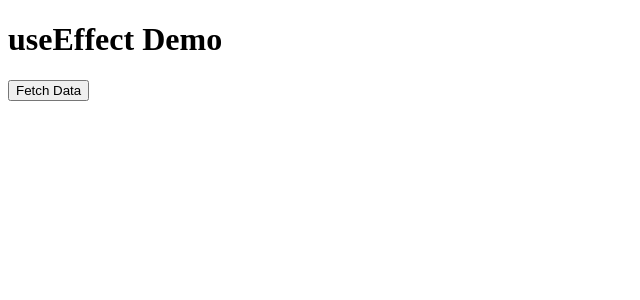
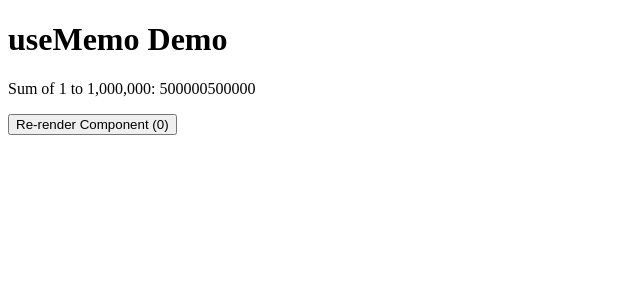
Before and after one commit to phamlong2205/react-hello-world, a React (Create React App) app: page / in a window 1280 px wide. Shown: the top 300 px of the page, without its empty margins (0-640 px from the left). Built offline with nearby package versions, Linux system fonts and the light colour scheme.

Commit message:
Add ExpensiveCalculation component using useMemo

```diff
--- a/src/App.js
+++ b/src/App.js
@@ -1,10 +1,10 @@
 import React from "react";
-import UseEffectDemo from "./UseEffectDemo";
+import ExpensiveCalculation from "./ExpensiveCalculation";
 
 function App() {
   return (
     <div className="h-screen flex items-center justify-center bg-gray-100">
-      <UseEffectDemo />
+      <ExpensiveCalculation />
     </div>
   );
 }
--- /dev/null
+++ b/src/ExpensiveCalculation.js
@@ -0,0 +1,32 @@
+import React, { useState, useMemo } from "react";
+
+function ExpensiveCalculation() {
+  const [count, setCount] = useState(0);
+
+  // Large array of numbers
+  const numbers = Array.from({ length: 1000000 }, (_, i) => i + 1);
+
+  // Expensive sum calculation
+  const expensiveSum = (nums) => {
+    console.log("Running expensive calculation...");
+    return nums.reduce((acc, num) => acc + num, 0);
+  };
+
+  // useMemo prevents unnecessary re-calculation unless numbers change
+  const sum = useMemo(() => expensiveSum(numbers), [numbers]);
+
+  return (
+    <div className="text-center mt-10 p-6 bg-gray-100 rounded shadow-md">
+      <h1 className="text-2xl font-semibold mb-4">useMemo Demo</h1>
+      <p className="mb-4">Sum of 1 to 1,000,000: {sum}</p>
+      <button
+        onClick={() => setCount(count + 1)}
+        className="px-4 py-2 bg-blue-500 text-white rounded hover:bg-blue-600 active:bg-blue-700 transition"
+      >
+        Re-render Component ({count})
+      </button>
+    </div>
+  );
+}
+
+export default ExpensiveCalculation;
```
